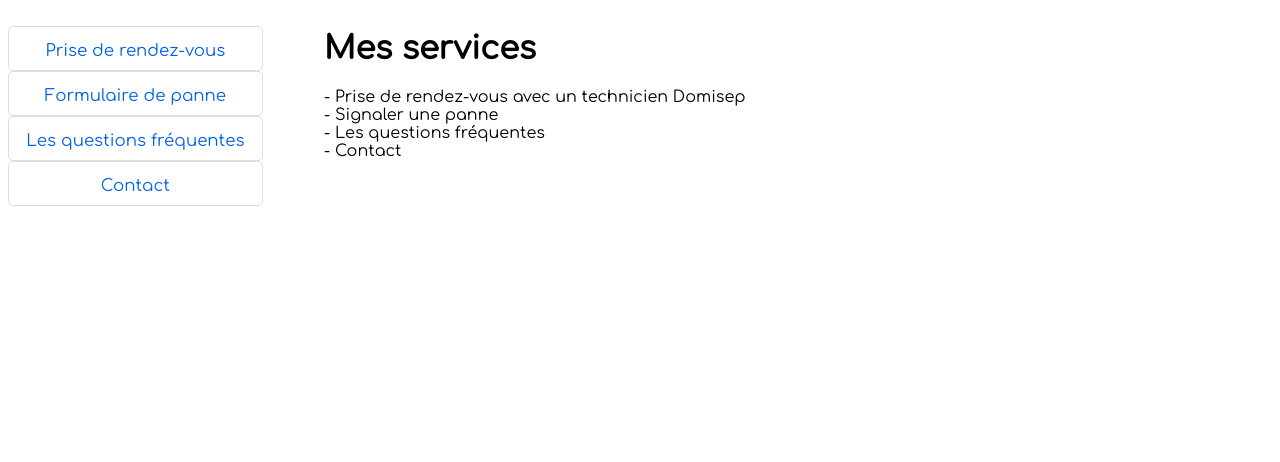
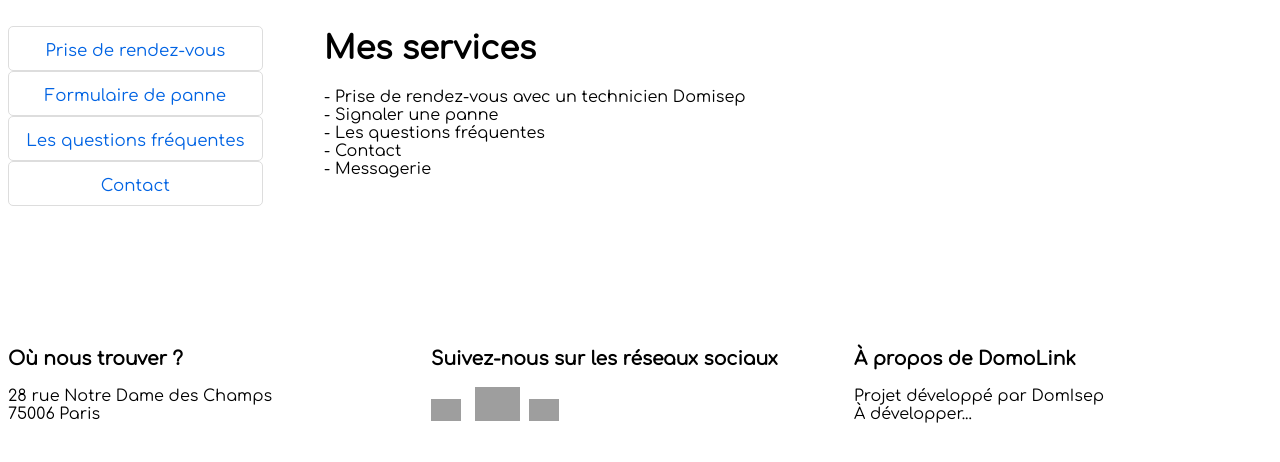
Before and after one commit to Student2003/app_site, a PHP site: page / in a window 1280 px wide. Shown: the part 158-620 px from the top of the page. Run offline with PHP 8.4, Linux system fonts and the light colour scheme; grey boxes are pictures that could not be loaded.

Commit message:
Ajout du footer

```diff
--- a/views/confirmation_panne.php
+++ b/views/confirmation_panne.php
@@ -21,6 +21,7 @@
         </p>
     </div>
 </div>
+<?php include ("footer.php"); ?>
 </body>
 </html>
 <?php
--- a/views/confirmation_rdv.php
+++ b/views/confirmation_rdv.php
@@ -19,6 +19,7 @@
         </p>
     </div>
 </div>
+<?php include ("footer.php"); ?>
 </body>
 </html>
 <?php
--- a/views/contact.php
+++ b/views/contact.php
@@ -26,6 +26,7 @@
         <p>Contactez nous par mail : domolynk@isep.fr . </p>
     </div>
 </div>
+<?php include ("footer.php"); ?>
 </body>
 </html>
 <?php
--- a/views/faq.php
+++ b/views/faq.php
@@ -26,6 +26,7 @@
         <p>Ici il est possible de visualiser les questions les plus posées. </p>
     </div>
 </div>
+<?php include ("footer.php"); ?>
 </body>
 </html>
 <?php
--- /dev/null
+++ b/views/footer.php
@@ -0,0 +1,69 @@
+<footer>
+    <link rel="stylesheet" type="text/css" href="//fonts.googleapis.com/css?family=Comfortaa" />
+    <div class="grille">
+        <div class = "location">
+            <h3> Où nous trouver ? </h3>
+            <p>
+                28 rue Notre Dame des Champs </br>
+                75006 Paris
+            </p>
+        </div>
+
+        <div class ="web">
+            <h3> Suivez-nous sur les réseaux sociaux </h3>
+            <img src="logo%20twitter.png" width="30vw/"> &nbsp;
+            <img src="logo%20fb.png" width="45vw/">&nbsp;
+            <img src="logo%20insta.png" width="30vw/">
+        </div>
+
+        <?php if($_SERVER['PHP_SELF'] != "/connexion.php"): ?>
+            <div class ="a_propos">
+                <h3>À propos de DomoLink</h3>
+                <p>  Projet développé par DomIsep</br>
+                    À développer... </p>
+            </div>
+        <?php endif; ?>
+    </div>
+</footer>
+
+
+<style>
+
+    footer
+    {
+    //background-color: #AD031A;
+        height: 20%;
+        width: 100%;
+
+    }
+    .grille
+    {
+        display: grid;
+        grid-template-columns: repeat(3, 1fr);
+        grid-gap: 5px;
+        grid-auto-rows: 100%;
+        font-family: Comfortaa;
+    }
+    .location
+    {
+        grid-column: 1;
+        grid-row: 1;
+    }
+    .web
+    {
+        grid-column: 2;
+        grid-row: 1;
+    }
+    .a_propos
+    {
+        grid-column: 3;
+        grid-row: 1;
+    }
+</style>
+<?php
+/**
+ * Created by IntelliJ IDEA.
+ * User: Akhara
+ * Date: 10/12/2018
+ * Time: 12:43
+ */
--- a/views/formulaire_panne.php
+++ b/views/formulaire_panne.php
@@ -36,6 +36,7 @@
         </p>
     </div>
 </div>
+<?php include ("footer.php"); ?>
 </body>
 </html>
 <?php
--- a/views/main_help.php
+++ b/views/main_help.php
@@ -25,8 +25,13 @@
         <p> - Prise de rendez-vous avec un technicien Domisep <br>
         - Signaler une panne <br>
         - Les questions fréquentes <br>
-        - Contact</p></div>
+        - Contact <br>
+        - Messagerie <br>
+        </p>
+
     </div>
+    </div>
+<?php include ("footer.php"); ?>
 </body>
 </html>
 <?php
--- a/views/prise_de_rdv.php
+++ b/views/prise_de_rdv.php
@@ -30,6 +30,7 @@
         </p>
     </div>
 </div>
+    <?php include ("footer.php"); ?>
 </body>
 </html>
 <?php
```
